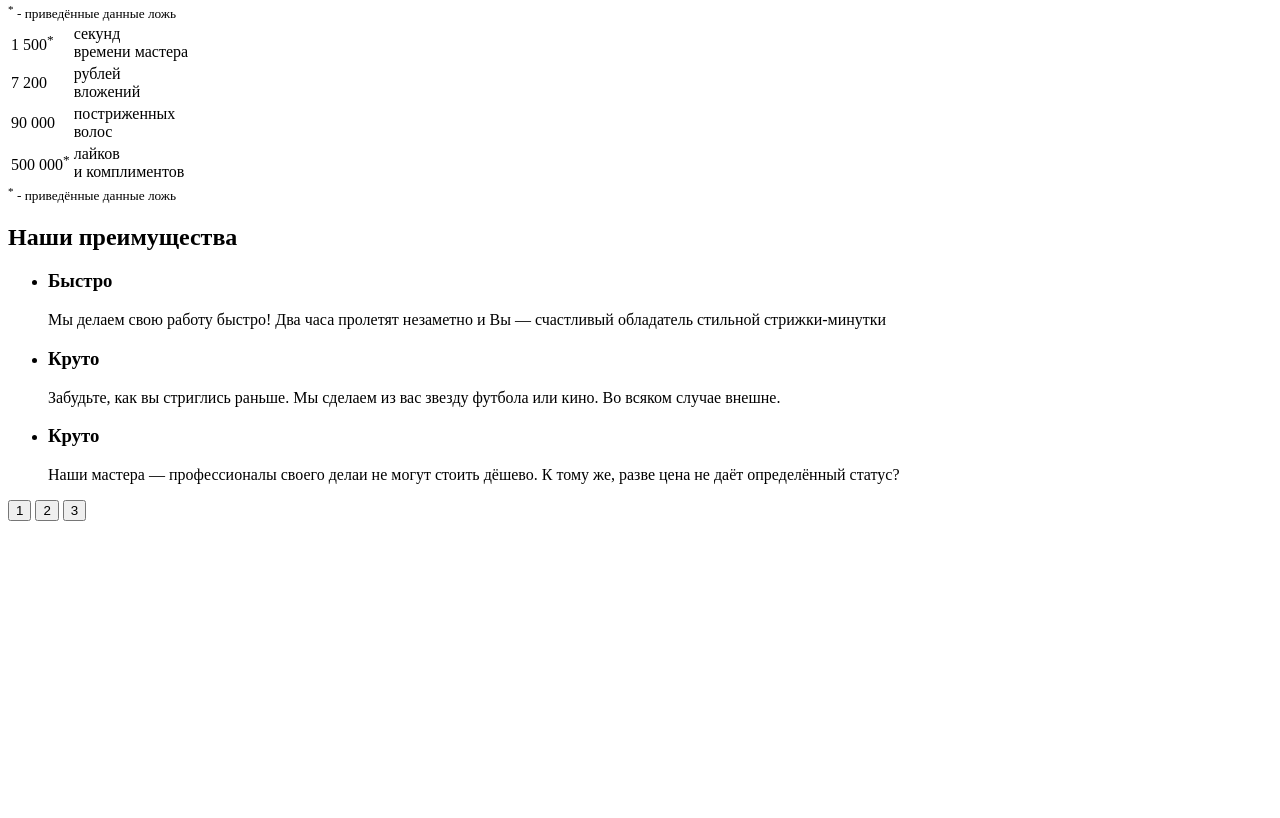
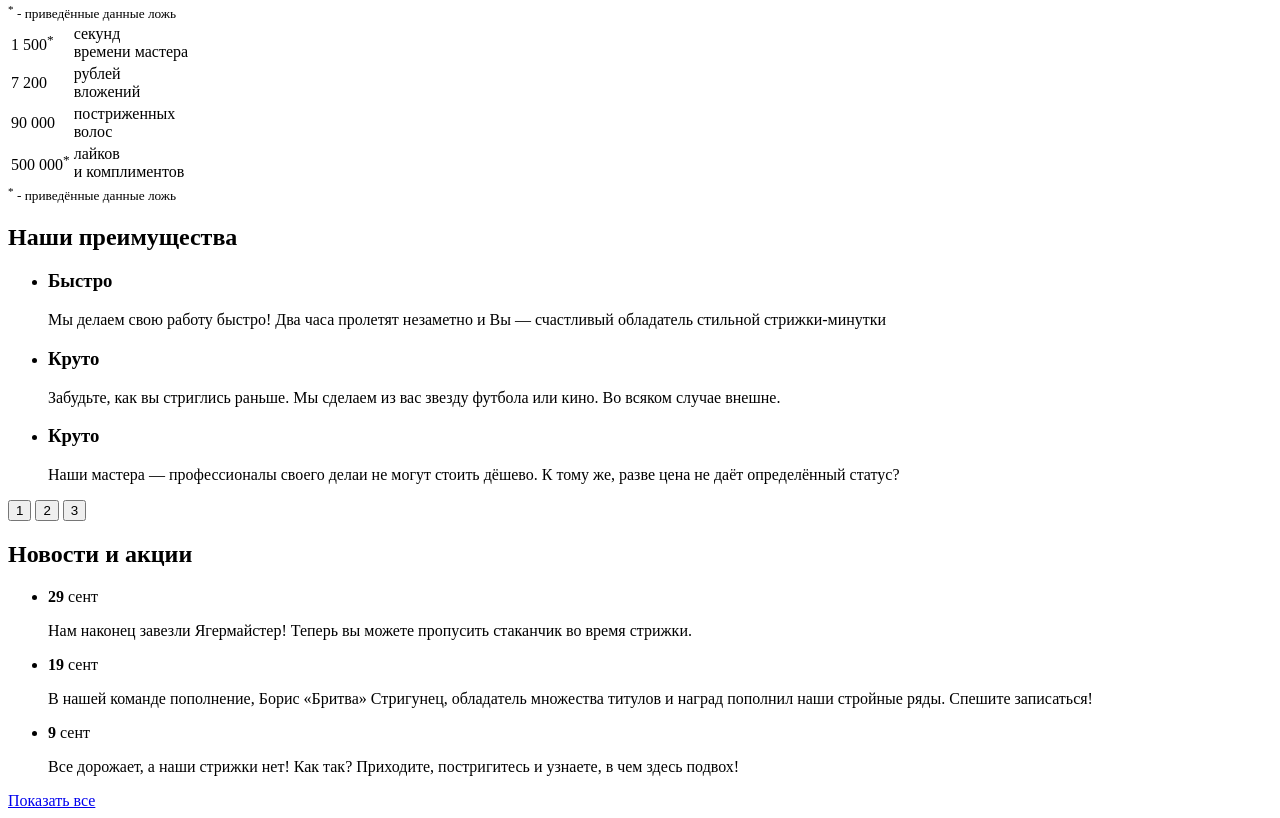
Before and after one commit to Valentina-Aktanko/barbershop, a plain HTML site: page index.html in a window 1280 px wide. Shown: the part 395-1213 px from the top of the page. Before the commit the page ends 932 px from the top, so only its background shows below. Drawn offline with Linux system fonts and the light colour scheme.

Commit message:
feat: добавляет блок новостей

```diff
--- a/index.html
+++ b/index.html
@@ -116,6 +116,36 @@
         </div>
       </section>
 
+      <section class="news">
+        <div class="news__wrapper">
+          <h2 class="news__title">Новости и акции</h2>
+          <ul class="news__list">
+            <li class="news__item">
+              <time class="news__date" datetime="2017-09-29">
+                <b class="news__day">29</b>
+                сент
+              </time>
+              <p class="news__text">Нам наконец завезли Ягермайстер! Теперь вы можете пропусить стаканчик во время стрижки.</p>
+            </li>
+            <li class="news__item">
+              <time class="news__date" datetime="2017-09-19">
+                <b class="news__day">19</b>
+                сент
+              </time>
+              <p class="news__text">В нашей команде пополнение, Борис «Бритва» Стригунец, обладатель множества титулов и наград пополнил наши стройные ряды. Спешите записаться!</p>
+            </li>
+            <li class="news__item">
+              <time class="news__date" datetime="2017-09-09">
+                <b class="news__day">9</b>
+                сент
+              </time>
+              <p class="news__text">Все дорожает, а наши стрижки нет! Как так? Приходите, постригитесь и узнаете, в чем здесь подвох!</p>
+            </li>
+          </ul>
+          <a class="news__to-all button" href="#">Показать все</a>
+        </div>
+      </section>
+
     </main>
 
   </body>
```
